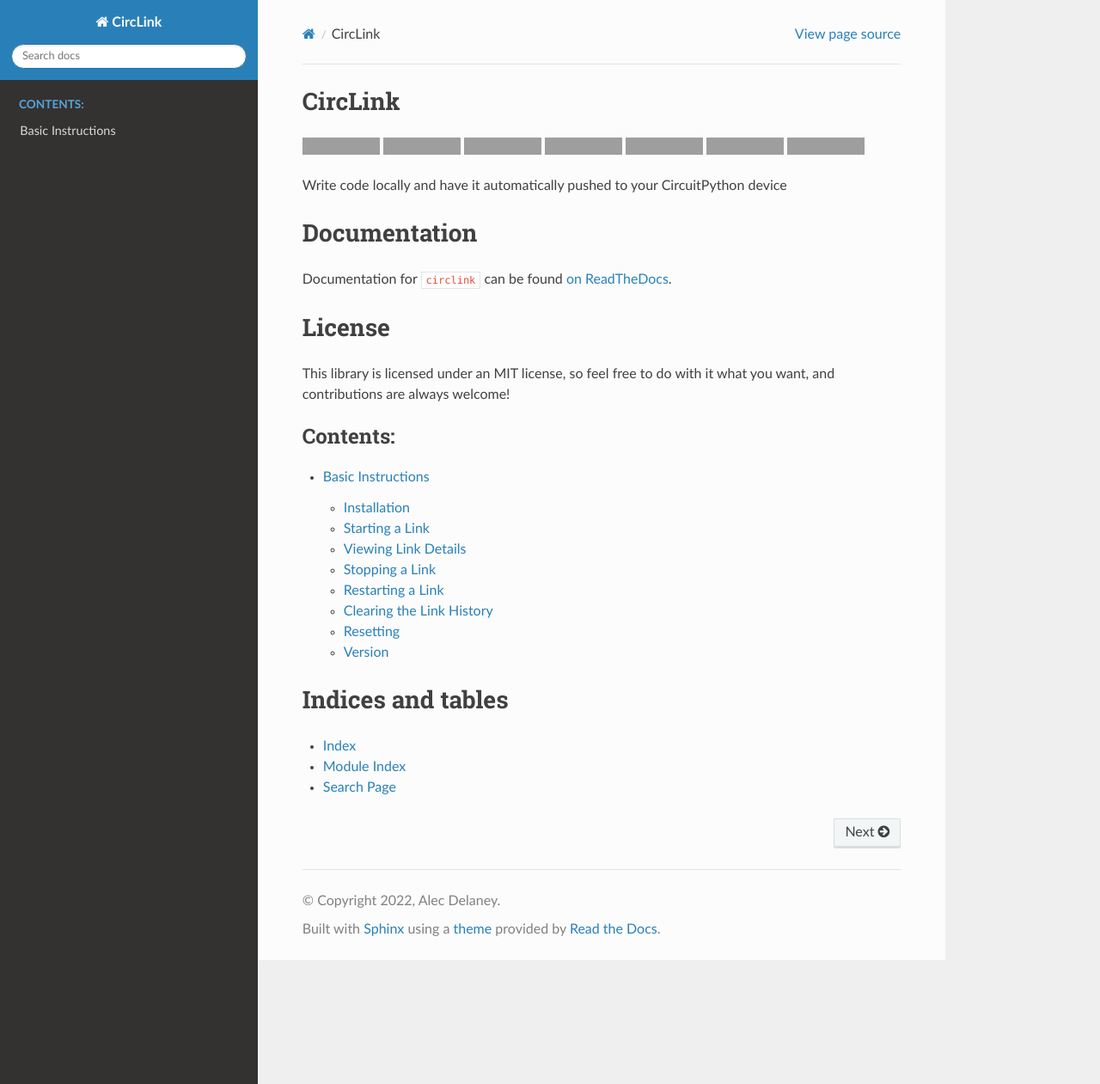
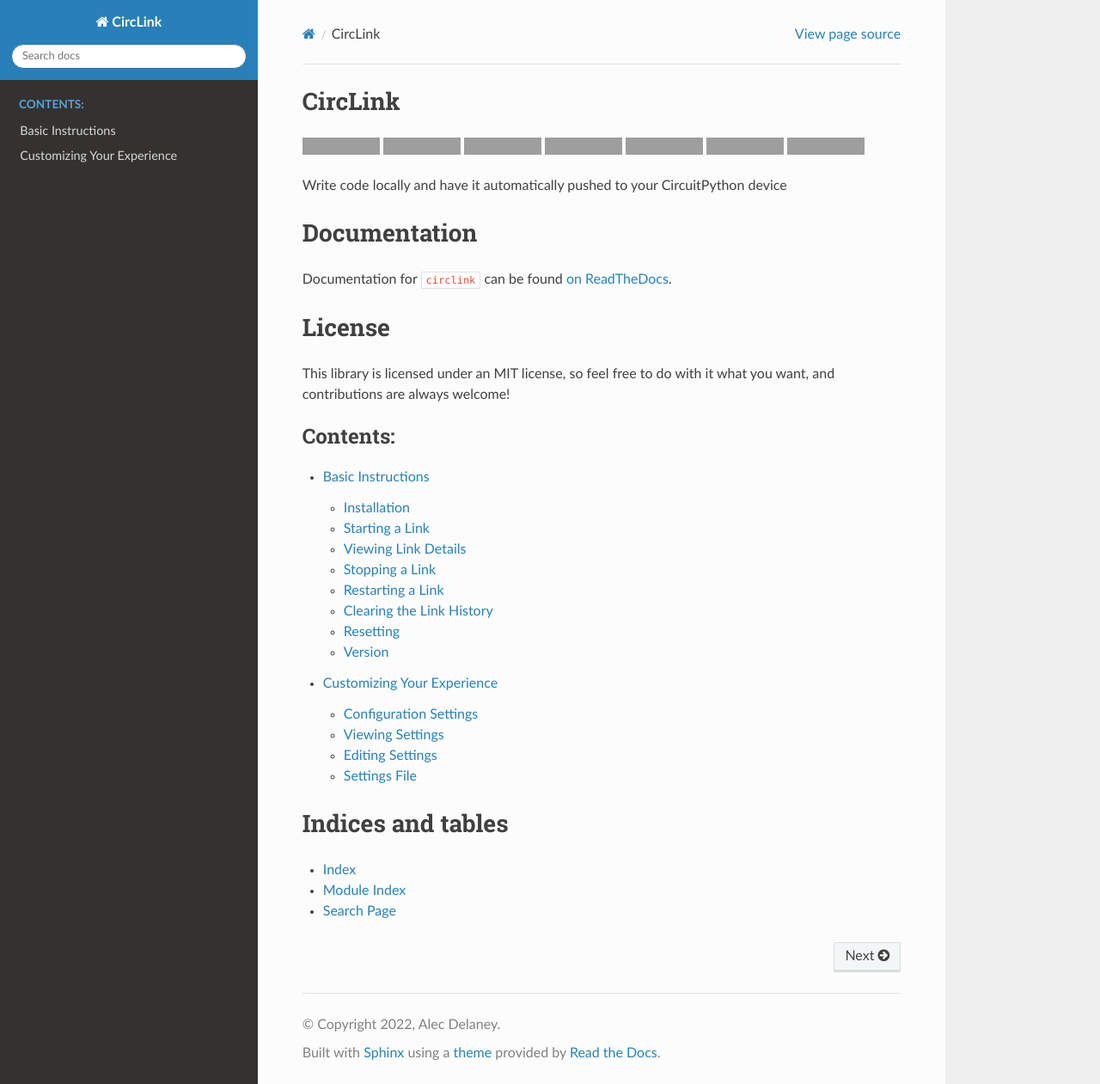
Before and after one commit to tekktrik/circlink, a Sphinx documentation site: the page built from docs/index.rst, in a window 1280 px wide and 1261 px high. Shown: the whole window at 86% size. Built offline with Sphinx 7.4.7 and the Read the Docs theme 2.0.0, drawn with Linux system fonts in a browser that asks for light colours; some of the changed lines change nothing that is shown; grey boxes are pictures that could not be loaded.

Commit message:
Add config docs

```diff
--- /dev/null
+++ b/docs/config.rst
@@ -0,0 +1,52 @@
+Customizing Your Experience
+===========================
+
+Configuration Settings
+----------------------
+
+``circlink`` provides a few options for configuring your experience.
+You can change this settings using the ``config`` command:
+
+.. code-block:: shell
+
+    circlink config [COMMAND]
+
+Viewing Settings
+----------------
+
+You can view your current configurations settings using the ``view``
+subcommand:
+
+.. code-block:: shell
+
+    circlink config view
+
+This will show all of your current configuration settings.  If you want
+to only see specific settings, you can also provide a dot-spearated
+argument.  For example, to see just whether you are showing the process
+ID in tables, you can use:
+
+.. code-block:: shell
+
+    circlink config view display.info.process-id
+
+Editing Settings
+----------------
+
+You can use the ``edit`` subcommand to change any of the configuration
+settings, using dot-spearated paths.  For example, to turn on showing
+process IDs in tables:
+
+.. code-block:: shell
+
+    circlink config edit display.info.process-id true
+
+Settings File
+-------------
+
+You can see where the settings file is stored to view and modify settings
+natively as well:
+
+.. code-block:: shell
+
+    circlink config --filepath
--- a/docs/index.rst
+++ b/docs/index.rst
@@ -10,6 +10,8 @@
    :caption: Contents:
 
    basic
+   config
+
 
 
 Indices and tables
```
Also changed, not shown: 1 other file.
